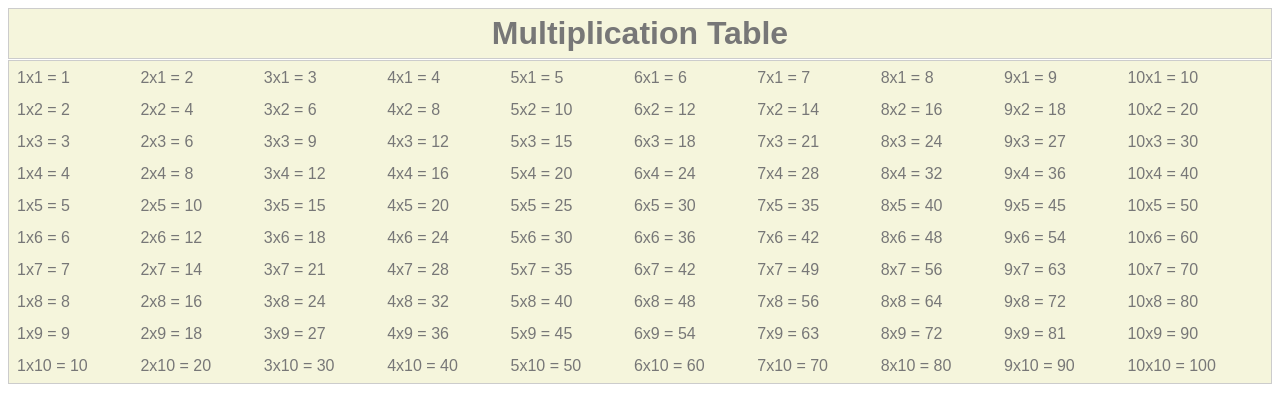
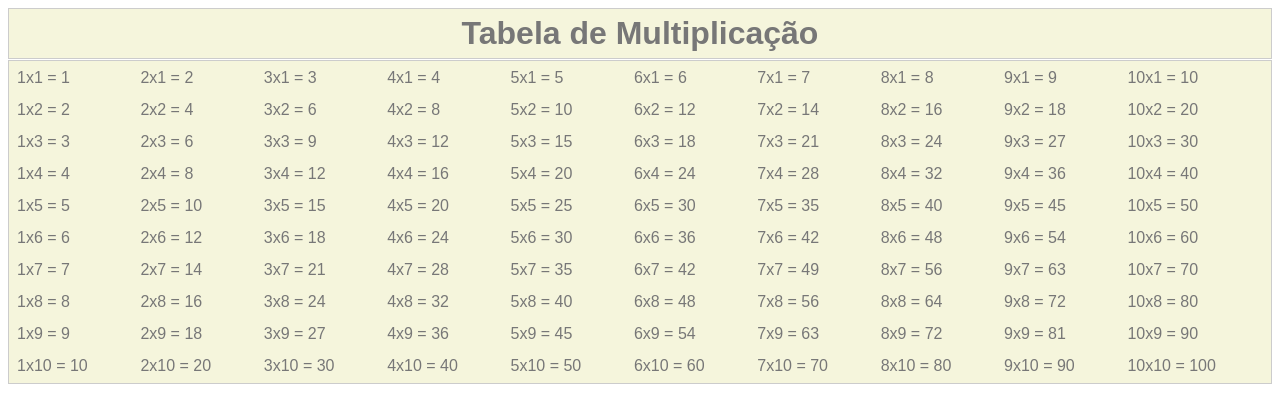
Before and after one commit to barrosohub/tabela-de-multiplicacao, a PHP site: page / in a window 1280 px wide. Shown: the top 420 px of the page. Run offline with PHP 8.4, Linux system fonts and the light colour scheme.

Commit message:
Update index.php

```diff
--- a/index.php
+++ b/index.php
@@ -1,10 +1,10 @@
 <!DOCTYPE html>
 <head>
-    <title>Simple Table</title>
+    <title>Tabela simples</title>
     <link href="default.css" type="text/css" rel="stylesheet" />
 </head>
 <body>
-<h1>Multiplication Table</h1>
+<h1>Tabela de Multiplicação</h1>
 <?php
 function MTable($n)
 {
```
